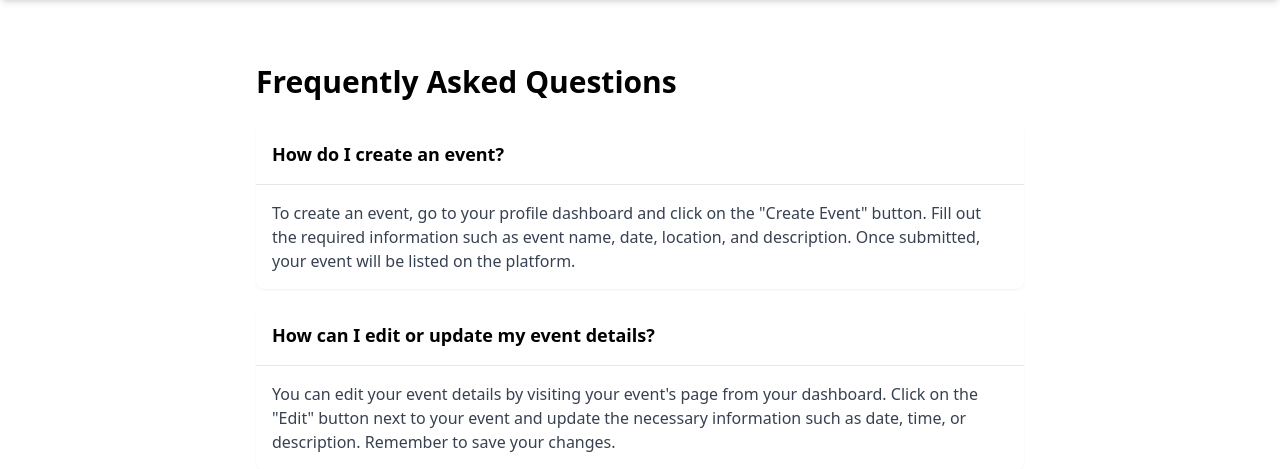
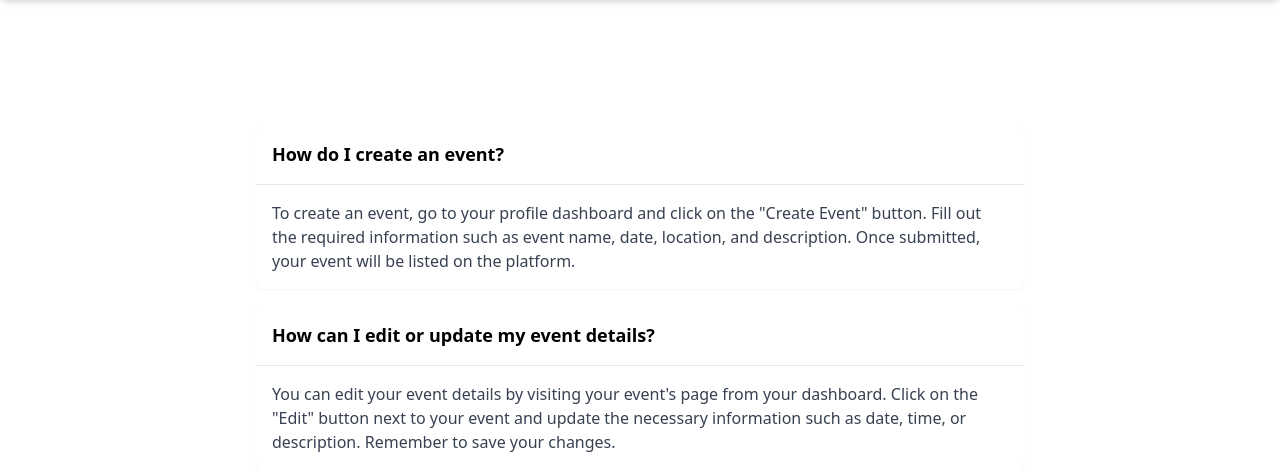
Before and after one commit to NateJonesIII/mn_ems, a Django app: page /faq/ in a window 1280 px wide. Shown: the part 112-581 px from the top of the page. Run offline with Django 3.2, Linux system fonts and the light colour scheme; style sheets or scripts are compiled from the project's sources; some libraries are stand-ins or nearby versions.

Commit message:
white font add to FAQ page

```diff
--- a/events/templates/faq.html
+++ b/events/templates/faq.html
@@ -2,7 +2,9 @@
 <div class="container mx-auto px-4">
   <div class="py-8">
     <div class="max-w-3xl mx-auto">
-      <h2 class="text-3xl font-bold mb-6">Frequently Asked Questions</h2>
+      <h2 class="text-3xl text-white font-bold mb-6">
+        Frequently Asked Questions
+      </h2>
 
       <div class="space-y-4">
         <!-- Question 1 -->
```
